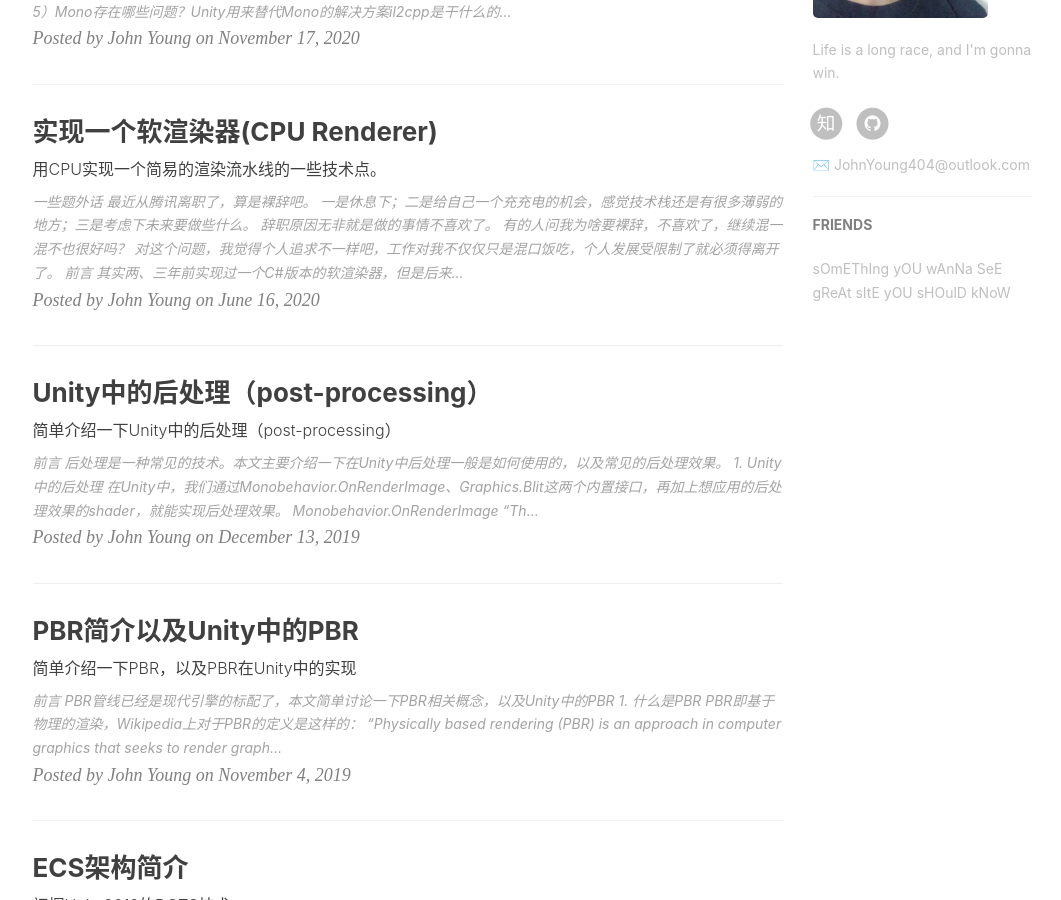
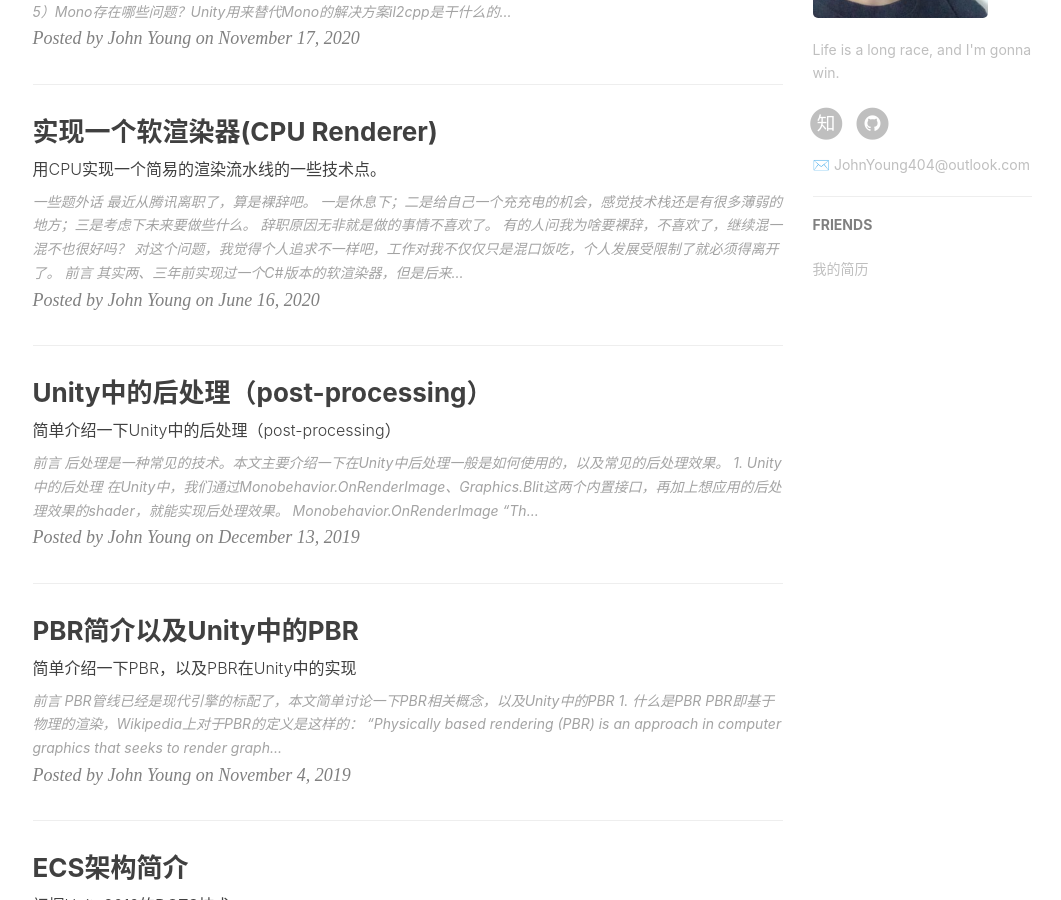
Before and after one commit to JohnYoung404/JohnYoung404.github.io, a Jekyll site: the page built from index.html, in a window 1280 px wide and 900 px high, scrolled down 828 px. Shown: the whole window, without its empty margins (135-1196 px from the left). Built offline with Jekyll 4.4.1, drawn with Linux system fonts in a browser that asks for light colours; nearby versions of some CDN libraries; the list of posts is cut into pages by our own code; comment, search, counter and statistics services are not loaded.

Commit message:
update blog

```diff
--- a/_config.yml
+++ b/_config.yml
@@ -98,10 +98,7 @@
 # Friends
 friends: [
     {
-        title: "sOmEThIng yOU wAnNa SeE",
-        href: "https://en.cppreference.com/w/"
-    },{
-        title: "gReAt sItE yOU sHOulD kNoW",
-        href: "https://docs.unity3d.com/Manual/index.html"
+        title: "我的简历",
+        href: "https://johnyoung404.github.io/resume/index.html"
     }
 ]
```
